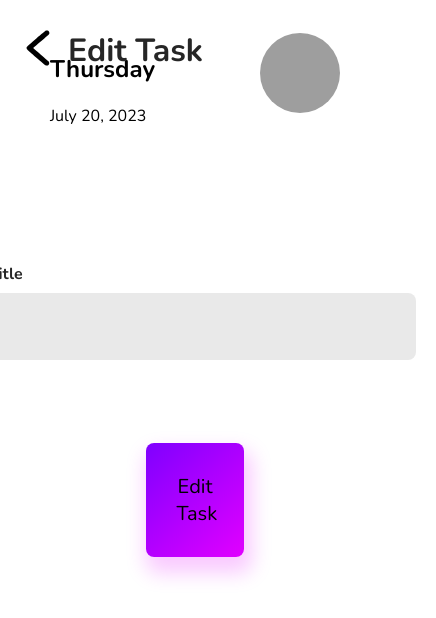
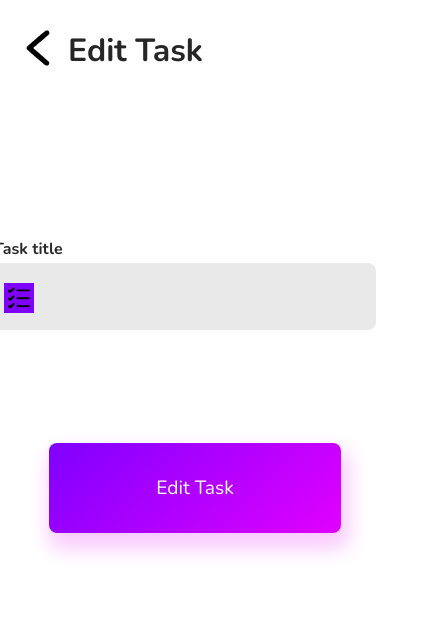
Before and after one commit to DarlanSantosCarvalho/toDoList, a Next.js app: page /editor in a window 390 px wide. Shown: the top 618 px of the page, 436 px wide, since content can reach past the window. Built offline with nearby package versions, Linux system fonts and the light colour scheme; grey boxes are pictures that could not be loaded.

Commit message:
Feat: Adicionei ao código uma maior responsividade e uma funcionalidade para deletar, junto dessa funcionalidade foi alterado o taskStore e adicionado um botão e uma imagem ao projeto

```diff
--- a/src/app/creator/creator.css
+++ b/src/app/creator/creator.css
@@ -104,6 +104,7 @@ button {
     display: block;
     margin: 0 auto;
     font-size: 20px;
+    color: #FFFFFF;
 }
 
 button:hover {
--- a/src/app/creator/page.js
+++ b/src/app/creator/page.js
@@ -2,6 +2,7 @@
 import React, { useState } from 'react';
 import { observer } from 'mobx-react';
 import store from '../taskStore';
+import "../responsive.css"
 import "./creator.css"
 import Link from 'next/link';
 import moment from 'moment';
@@ -29,7 +30,7 @@ const TaskCreator = observer(() => {
         <h1>Create Task</h1>
       </div>
 
-      <nav>
+      <nav className='creator-nav'>
         <div className='data'>
           <h2 className='diaSemana'>{diaSemana}</h2>
           <p className='dataAtual'>{dataAtual}</p>
--- a/src/app/editor/editor.css
+++ b/src/app/editor/editor.css
@@ -113,6 +113,7 @@ button {
     display: block;
     margin: 0 auto;
     font-size: 20px;
+    color: #FFFFFF;
 }
 
 button:hover {
--- a/src/app/editor/page.js
+++ b/src/app/editor/page.js
@@ -5,6 +5,7 @@ import Link from 'next/link';
 import moment from 'moment';
 import { observer } from 'mobx-react';
 import store from "../taskStore"
+import "../responsive.css";
 
 const dataAtual = moment().format('LL')
 
@@ -34,7 +35,7 @@ const taskEditor = observer(({ task }) => {
                 <h1>Edit Task</h1>
             </div>
 
-            <nav>
+            <nav className='editor-nav'>
                 <div className='data'>
                     <h2 className='diaSemana'>{diaSemana}</h2>
                     <p className='dataAtual'>{dataAtual}</p>
--- a/src/app/responsive.css
+++ b/src/app/responsive.css
@@ -1,4 +1,7 @@
-@media (max-width: 425px) {
+@media (max-width: 768px) {
+
+    /* Aqui é sobre o page.js */
+
     .container-tasks {
         border-radius: 8px;
         background: rgba(250, 250, 250, 1);
@@ -38,37 +41,37 @@
     }
 
     button {
+        margin-top: 30px;
         height: 90px;
-        width: 67%;
-        font-size: 1rem;
+        width: 90%;
+        font-size: 1.2rem;
     }
 
     img.edit {
         margin-top: 5px;
     }
-}
 
-@media (max-width: 768px) {
-    .container-tasks {
-        width: 250px;
-        height: 70px;
-        margin-bottom: 40px;
-        line-height: normal;
+    /* A partir daqui é o Creator.js */
+
+    .titleInput {
+        top: -25px;
+        color: #292929;
     }
 
-    .text-task {
-        color: #292929;
-        font-weight: 700;
-        font-size: 0.9rem;
+    .inputEditable {
+        padding: 20px 60px;
+        margin-right: 20px;
+        font-size: 20px;
+        margin-top: 180px;
     }
 
-    img.edit {
-        width: 40px;
-        height: 40px;
+    .creator-nav {
+        display: none;
     }
 
-    .caixaCheck input[type="checkbox"] {
-        transform: scale(1.8);
+    .editor-nav {
+        display: none;
     }
 
+    /* A partir daqui é o Editor.js */
 }
--- a/src/app/taskStore.js
+++ b/src/app/taskStore.js
@@ -14,12 +14,17 @@ class TaskStore {
     makeObservable(this, {
       tasks: observable,
       addTask: action,
+      deleteTask: action,
       editTask: action,
     });
   }
 
   addTask(task) {
     this.tasks.push(task);
+  }
+
+  deleteTask(taskId) {
+    this.tasks = this.tasks.filter((task) => task.id !== taskId);
   }
 
   editTask(editedTask) {
```
Also changed, not shown: src/app/page.css (+24 -1 lines), src/app/page.js (+20 -0 lines), public/trash.svg (added).
